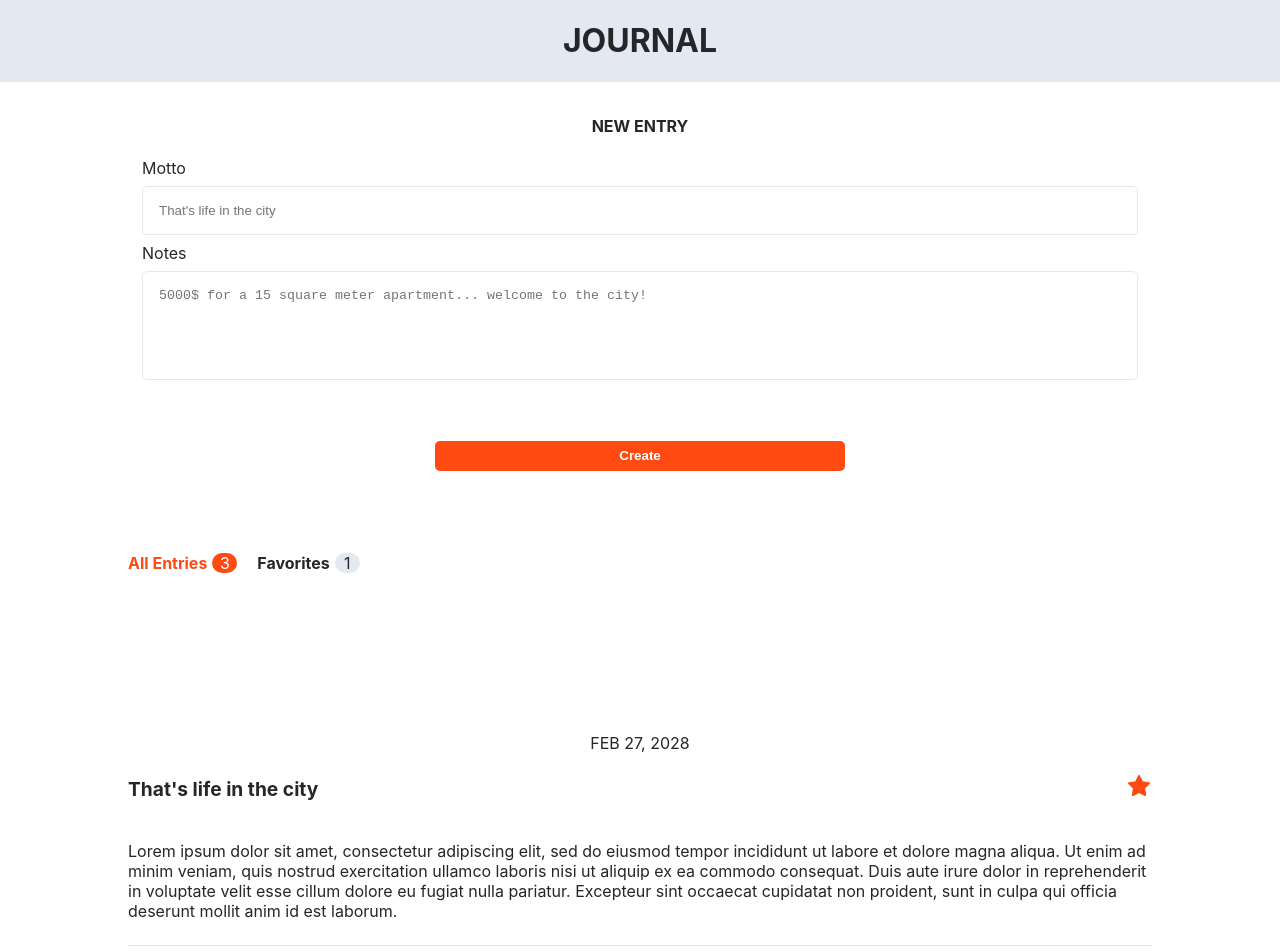
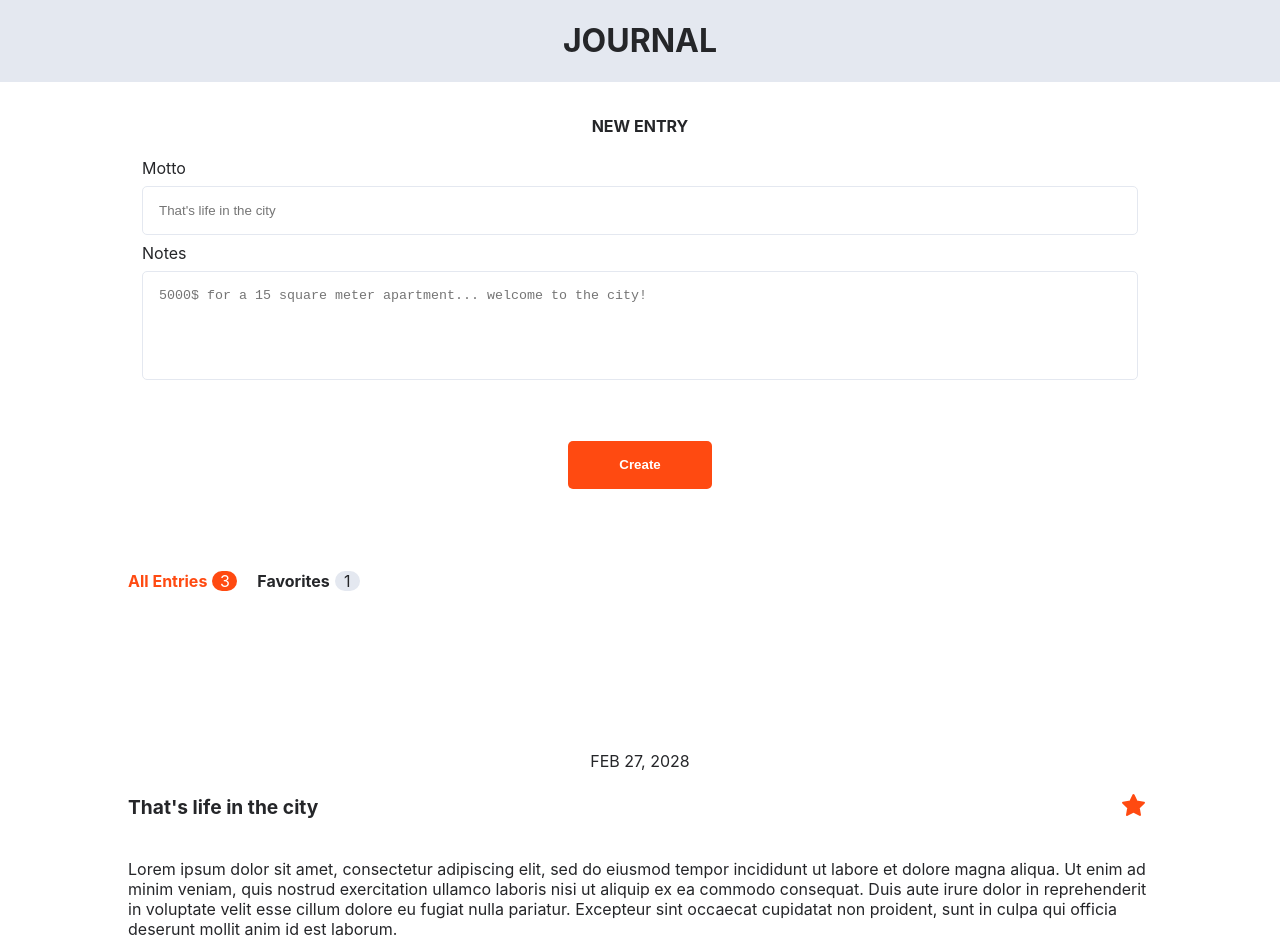
Before and after one commit to toshydev/journal, a React (Create React App) app: page / in a window 1280 px wide. Shown: the top 952 px of the page. Built offline with nearby package versions, Linux system fonts and the light colour scheme.

Commit message:
improve svg icons/button size/input style

```diff
--- a/src/components/Button/Button.css
+++ b/src/components/Button/Button.css
@@ -1,7 +1,7 @@
 .button--submit {
-  width: 40%;
+  width: 9rem;
   align-self: center;
-  height: 30px;
+  height: 3rem;
   background-color: var(--color-nemo);
   color: var(--color-foam);
   font-weight: bold;
--- a/src/components/Icon/Icon.css
+++ b/src/components/Icon/Icon.css
@@ -1,4 +1,6 @@
 .icon-button {
+  background-color: transparent;
+  border: none;
 }
 
 .icon-button svg {
--- a/src/components/Icon/Icon.js
+++ b/src/components/Icon/Icon.js
@@ -1,29 +1,15 @@
 import "./Icon.css";
+import { ReactComponent as StarFilled } from "../../assets/images/star-filled.svg";
+import { ReactComponent as Star } from "../../assets/images/star.svg";
 
 export default function Icon({ active }) {
   return (
-    <a className="icon-button" aria-label="favorite button">
-      <svg>
-        {active ? (
-          <path
-            d="M12 2L15.09 8.26L22 9.27L17 14.14L18.18 21.02L12 17.77L5.82 21.02L7 14.14L2 9.27L8.91 8.26L12 2Z"
-            fill="#FF4A11"
-            stroke="#FF4A11"
-            stroke-width="2"
-            stroke-linecap="round"
-            stroke-linejoin="round"
-          />
-        ) : (
-          <path
-            d="M12 2L15.09 8.26L22 9.27L17 14.14L18.18 21.02L12 17.77L5.82 21.02L7 14.14L2 9.27L8.91 8.26L12 2Z"
-            fill="none"
-            stroke="#252629"
-            stroke-width="2"
-            stroke-linecap="round"
-            stroke-linejoin="round"
-          />
-        )}
-      </svg>
-    </a>
+    <button className="icon-button" aria-label="favorite button" type="button">
+      {active ? (
+        <StarFilled title="marked as favorite" />
+      ) : (
+        <Star title="not marked as favorite" />
+      )}
+    </button>
   );
 }
--- a/src/components/Input/Input.css
+++ b/src/components/Input/Input.css
@@ -6,3 +6,7 @@
   border-radius: 5px;
   padding: 1rem;
 }
+
+.input-field:focus {
+  outline: 2px solid var(--color-nemo);
+}
--- a/src/components/Textarea/Textarea.css
+++ b/src/components/Textarea/Textarea.css
@@ -4,3 +4,7 @@
   padding: 1rem;
   resize: none;
 }
+
+.textarea-field:focus {
+  outline: 2px solid var(--color-nemo);
+}
```
Also changed, not shown: src/assets/images/star-filled.svg (renamed from public/star-filled.svg), src/assets/images/star.svg (renamed from public/star.svg).
